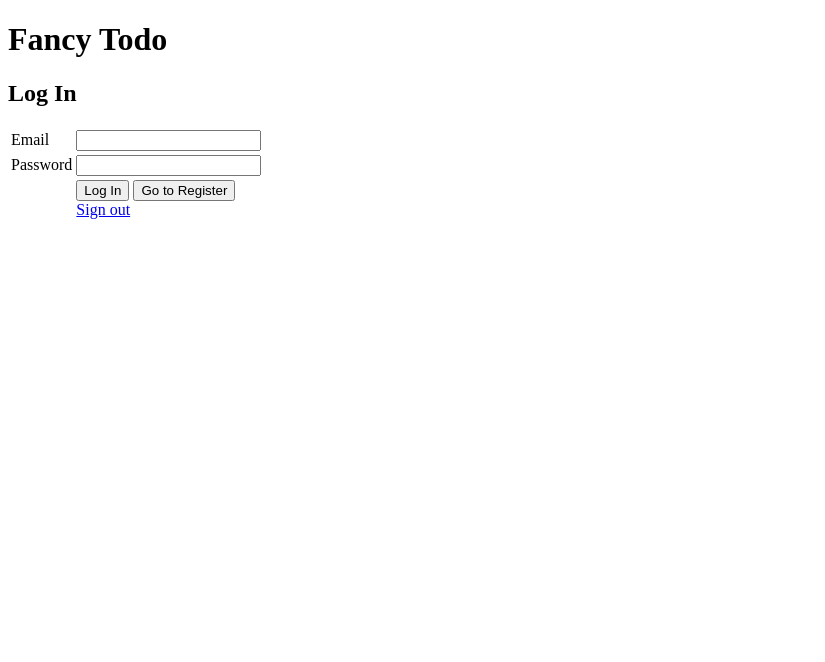
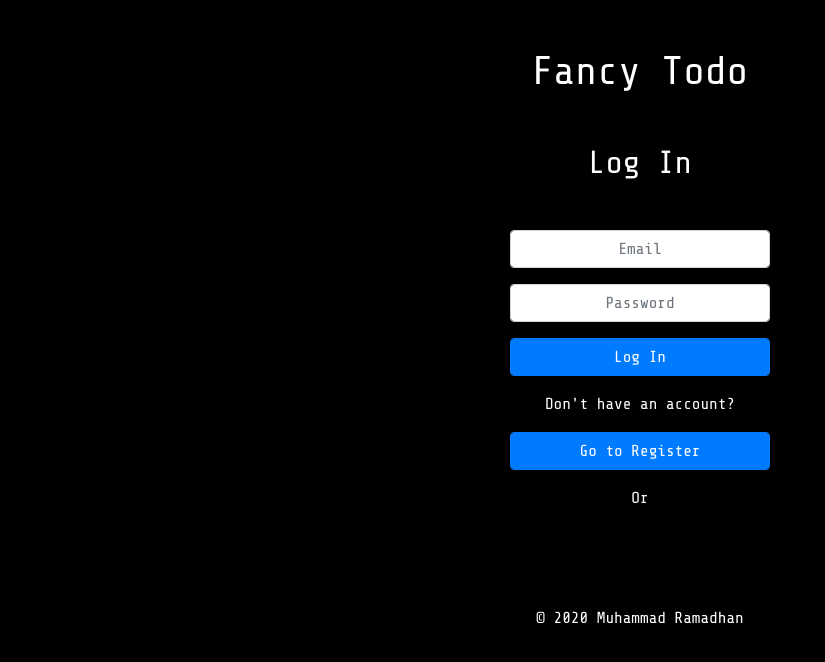
Before and after one commit to native-fox-2019/fancy-todo, a web app: file client/index.html in a window 1280 px wide. Shown: the top 662 px of the page, without its empty margins (0-825 px from the left). Run offline with its HTML, style and script files only (its server is not run), Linux system fonts and the light colour scheme; some libraries are stand-ins or nearby versions.

Commit message:
miscellaneous fixes & added some style

```diff
--- a/client/index.html
+++ b/client/index.html
@@ -4,92 +4,95 @@
     <meta charset="UTF-8">
     <meta name="viewport" content="width=device-width, initial-scale=1.0">
     <meta name="google-signin-client_id" content="417245750214-tuclalcrcarlnemdnl4ntbfs13hbpid6.apps.googleusercontent.com">
+    <link rel="stylesheet" href="https://stackpath.bootstrapcdn.com/bootstrap/4.4.1/css/bootstrap.min.css" integrity="sha384-Vkoo8x4CGsO3+Hhxv8T/Q5PaXtkKtu6ug5TOeNV6gBiFeWPGFN9MuhOf23Q9Ifjh" crossorigin="anonymous">
+    <link href="https://fonts.googleapis.com/css?family=Share+Tech+Mono&display=swap" rel="stylesheet">
     <link rel="stylesheet" type="text/css" href="style/index.css">
     <title>Fancy Todo</title>
 </head>
 <body>
-    <h1>Fancy Todo</h1>
+    <h1 class="text-center my-5">Fancy Todo</h1>
 
-    <div id="logDiv">
-        <h2>Log In</h2>
-        <form id="logForm">
-            <table>
-                <tbody>
-                    <tr>
-                        <td><label>Email</label></td>
-                        <td><input type="email" id="logEmail"></td>
-                    </tr>
-                    <tr>
-                        <td><label>Password</label></td>
-                        <td><input type="password" id="logPassword"></td>
-                    </tr>
-                    <tr>
-                        <td></td>
-                        <td>
-                            <input type="submit" id="logSubmit" value="Log In">
-                            <button id="goToRegister">Go to Register</button><br>
-                            <div class="g-signin2" data-onsuccess="onSignIn"></div>
-                            <a href="#" onclick="signOut();">Sign out</a>
-                        </td>
-                    </tr>
-                </tbody>
-            </table>
+    <div class="container regLogWidth text-center flexbox" id="logDiv">
+        <h2 class="mb-5">Log In</h2>
+        <form class="container text-center" id="logForm">
+            <div class="form-group">
+                <input class="form-control text-center mb-3" type="email" id="logEmail" placeholder="Email">
+            </div>
+            <div class="form-group">
+                <input class="form-control text-center mb-3" type="password" id="logPassword" placeholder="Password">
+
+            </div>
+            <div class="form-group">
+            <input class="form-control btn btn-primary mb-3" type="submit" id="logSubmit" value="Log In">
+            <p class="text-center mb-3">Don't have an account?</p>
+            <button class="form-control btn btn-primary mb-3" id="goToRegister">Go to Register</button><br>
+            <p class="text-center mb-3">Or</p>
+            <div class="g-signin2 mb-5" data-width="260" data-height="40" data-longtitle="true" data-onsuccess="onSignIn"></div>
+            </div>
         </form>
     </div>
 
-    <div id="regDiv" style="display: none;">
-        <h2>Register</h2>
-        <form id="regForm">
-            <table>
-                <tbody>
-                    <tr>
-                        <td><label>Email</label></td>
-                        <td><input type="email" id="regEmail"></td>
-                    </tr>
-                    <tr>
-                        <td><label>Password</label></td>
-                        <td><input type="password" id="regPassword"></td>
-                    </tr>
-                    <tr>
-                        <td></td>
-                        <td>
-                            <input type="submit" id="regSubmit" value="Register">
-                            <button id="goToLogin">Go to Login</button><br>
-                        </td>
-                    </tr>
-                </tbody>
-            </table>
+    <div class="container regLogWidth text-center flexbox" id="regDiv" style="display: none;">
+        <h2 class="mb-5">Register</h2>
+        <form class="container text-center" id="regForm">
+            <div class="form-group">
+                <input class="form-control text-center mb-3" type="email" id="regEmail" placeholder="Email">
+            </div>
+            <div class="form-group">
+                <input class="form-control text-center mb-3" type="password" id="regPassword" placeholder="Password">
+            </div>
+            <div class="form-group">
+            <input class="form-control btn btn-primary mb-3" type="submit" id="regSubmit" value="Register">
+            <p class="text-center mb-3">Already have an account?</p>
+            <button class="form-control btn btn-primary mb-3" id="goToLogin">Go to Login</button><br>
+            </div>
         </form>
     </div>
 
-    <div id="todoDiv" style="display: none;">
-        <h2>Todo List</h2>
-        <button id="logOut">Log Out</button>
-        <table>
+    <div class="container text-center flexbox" id="todoDiv" style="display: none;">
+        <div class="container text-center">
+            <h2 id="mainPageTitle">Your Todo List</h2>
+            <button class="btn btn-outline-primary my-5" id="logOut">Log Out</button>
+        </div>
+        <table class="table">
             <thead>
                 <tr>
-                    <th>Title</th>
-                    <th>Description</th>
-                    <th>Status</th>
-                    <th>Due Date</th>
-                    <th>Add/Edit/Delete</th>
+                    <th><h5 class="my-5">Title</h4></th>
+                    <th><h5 class="my-5">Description</h4></th>
+                    <th><h5 class="my-5">Status</h4></th>
+                    <th><h5 class="my-5">Due Date</h4></th>
+                    <th><h5 class="my-5">Options</h4></th>
                 </tr>
                 <tr>
-                    <form id="addTodoForm">
-                        <td><input type="text" id="titleAdd" placeholder="What to do?"></td>
-                        <td><textarea id="descriptionAdd" cols="30" rows="5" placeholder="Describe your Todo"></textarea></td>
+                    <form class="container text-center flexbox" id="addTodoForm">
                         <td>
-                            <select id="statusAdd">
-                                <option value="" hidden></option>
-                                <option value="Not Done Yet">Not Done Yet</option>
-                                <option value="In Progress">In Progress</option>
-                                <option value="Finished">Finished</option>
-                                <option value="Failed">Failed</option>
-                            </select>
+                            <div class="form-group">
+                                <textarea class="form-control border border-secondary rounded-lg" id="titleAdd" cols="20" rows="2" placeholder="What to do?"></textarea>
+                            </div>
                         </td>
-                        <td><input type="date" min="2019-01-01" max="2019-12-31" id="due_dateAdd"></td>
                         <td>
-                            <input type="submit" value="Add New Todo">
+                            <div class="form-group">
+                                <textarea class="form-control border border-secondary rounded-lg" id="descriptionAdd" cols="30" rows="5" placeholder="Describe your Plan"></textarea>
+                            </div>
+                        </td>
+                        <td>
+                            <div class="form-group">
+                                <select class="form-control border border-secondary rounded-lg" id="statusAdd">
+                                    <option value="" hidden>---set status---</option>
+                                    <option value="Not Done Yet">Not Done Yet</option>
+                                    <option value="In Progress">In Progress</option>
+                                    <option value="Finished">Finished</option>
+                                    <option value="Failed">Failed</option>
+                                </select>
+                            </div>
+                        </td>
+                        <td>
+                            <div class="form-group">
+                                <input class="form-control border border-secondary rounded-lg" type="date" id="due_dateAdd">
+                            </div>
+                        </td>
+                        <td>
+                            <input class="btn btn-outline-success btn-block" type="submit" value="Add New Todo">
                         </td>
                     </form>
                 </tr>
@@ -103,10 +106,13 @@
         </table>
     </div>
 
+    <p class="text-center my-5">&copy; 2020 Muhammad Ramadhan</p>
+
     <!-- SCRIPTS -->
     <script src="https://apis.google.com/js/platform.js" async defer></script>
     <script src="https://code.jquery.com/jquery-3.4.1.min.js"></script>
-    <script src="script/requests.js"></script>
+    <script src="https://cdn.jsdelivr.net/npm/popper.js@1.16.0/dist/umd/popper.min.js" integrity="sha384-Q6E9RHvbIyZFJoft+2mJbHaEWldlvI9IOYy5n3zV9zzTtmI3UksdQRVvoxMfooAo" crossorigin="anonymous"></script>
+    <script src="https://stackpath.bootstrapcdn.com/bootstrap/4.4.1/js/bootstrap.min.js" integrity="sha384-wfSDF2E50Y2D1uUdj0O3uMBJnjuUD4Ih7YwaYd1iqfktj0Uod8GCExl3Og8ifwB6" crossorigin="anonymous"></script><script src="script/requests.js"></script>
     <script src="script/index.js"></script>
     <script src="script/google.js"></script>
     <!-- END SCRIPTS -->
--- a/client/script/google.js
+++ b/client/script/google.js
@@ -1,17 +1,16 @@
 function onSignIn(googleUser) {
     var id_token = googleUser.getAuthResponse().id_token;
-    // console.log(id_token)
     $.ajax({
         method: 'POST',
         url: 'http://localhost:3000/users/googleSignIn',
         data: { token: id_token },
         success: (gToken) => {
-            console.log(gToken);
-            localStorage.setItem('token', gToken);
+            console.log('google sign-in success!');
+            localStorage.setItem('token', gToken.token);
             refresh();
         },
         error: (err) => {
-            console.log('gToken fail :',err);
+            console.log('google sign-in fail!\n',err.responseText);
         }
     });
 }
@@ -19,6 +18,6 @@ function onSignIn(googleUser) {
 function signOut() {
     var auth2 = gapi.auth2.getAuthInstance();
         auth2.signOut().then(function () {
-        console.log('User signed out.');
+        console.log('google sign-out success!');
     });
 }
--- a/client/style/index.css
+++ b/client/style/index.css
@@ -1,4 +1,27 @@
-#todoDiv table thead tr th {
-    width: 200px;
-    border-bottom: 1px solid grey;
+* {
+    background-color: black;
+    color: white;
+    font-family: 'Share Tech Mono', monospace;
 }
+
+body {
+    background-color: black !important;
+}
+
+.flexbox {
+	display: flex;
+	flex-direction: row;
+	flex-wrap: wrap;
+	justify-content: center;
+	align-items: center;
+	align-content: center;
+}
+
+.regLogWidth {
+    max-width: 320px;
+}
+
+#todoList tr td textarea, #todoList tr td input {
+    border: none;
+    border-radius: 100px;
+}
--- a/server/package.json
+++ b/server/package.json
@@ -24,6 +24,7 @@
   },
   "homepage": "https://github.com/ram-a-dhan/fancy-todo#readme",
   "dependencies": {
+    "axios": "^0.19.2",
     "cors": "^2.8.5",
     "dotenv": "^8.2.0",
     "express": "^4.17.1",
```
Also changed, not shown: client/script/index.js (+27 -17 lines), client/script/requests.js (+11 -14 lines), server/controllers/todoController.js (+14 -9 lines), server/controllers/userController.js (+6 -8 lines), 1 other file.
